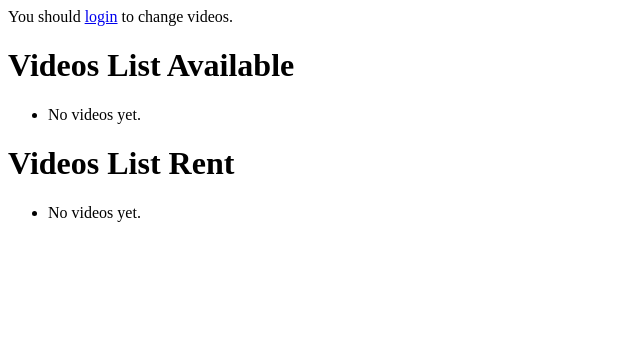
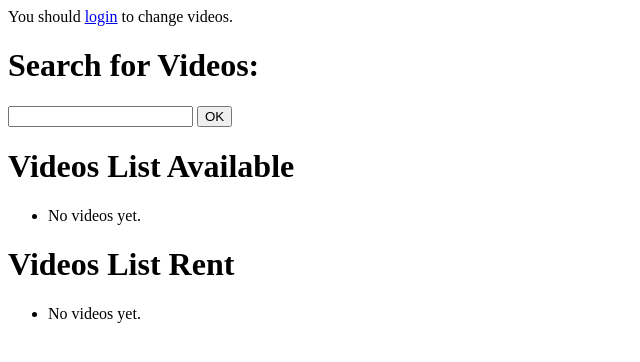
Before and after one commit to dasap89/video-platform, a Django app: page / in a window 1280 px wide. Shown: the top 362 px of the page, without its empty margins (0-640 px from the left). Run offline with Django 3.2, Linux system fonts and the light colour scheme; data that the repository does not hold is empty.

Commit message:
search functionality added

```diff
--- a/vplatform/videos/templates/index.html
+++ b/vplatform/videos/templates/index.html
@@ -3,6 +3,13 @@
 {% else %}
 <p>You should <a href="/accounts/login/">login</a>  to change videos.</p>
 {% endif %}
+
+<h1>Search for Videos:</h1>
+<form method="GET" action="." class="video-search-form">
+    <input type="text" name="q">
+    <input type="submit" value="OK">
+</form>
+{% if request.GET.q %}<p>Back to <a href="/">all videos.</a></p>{% endif %}
 
 <h1>Videos List Available</h1>
 <ul>
--- a/vplatform/videos/views.py
+++ b/vplatform/videos/views.py
@@ -12,12 +12,14 @@ class VideoListView(ListView):
 
 	def get_context_data(self, **kwargs):
 		context = super(VideoListView, self).get_context_data(**kwargs)
-		context['rent_videos'] = Video.objects.filter(rent_available=False)
-		context['available_videos'] = Video.objects.filter(rent_available=True)
+		q = self.request.GET.get('q')
+		if q:
+			objs = Video.objects.filter(title__icontains=q)
+		else:
+			objs = Video.objects.all()
+		context['rent_videos'] = objs.filter(rent_available=False)
+		context['available_videos'] = objs.filter(rent_available=True)
 		return context
-
-# class VideoFormView(FormView):
-# 	form_class = VideoForm
 
 
 class VideoDetailView(DetailView):
```
